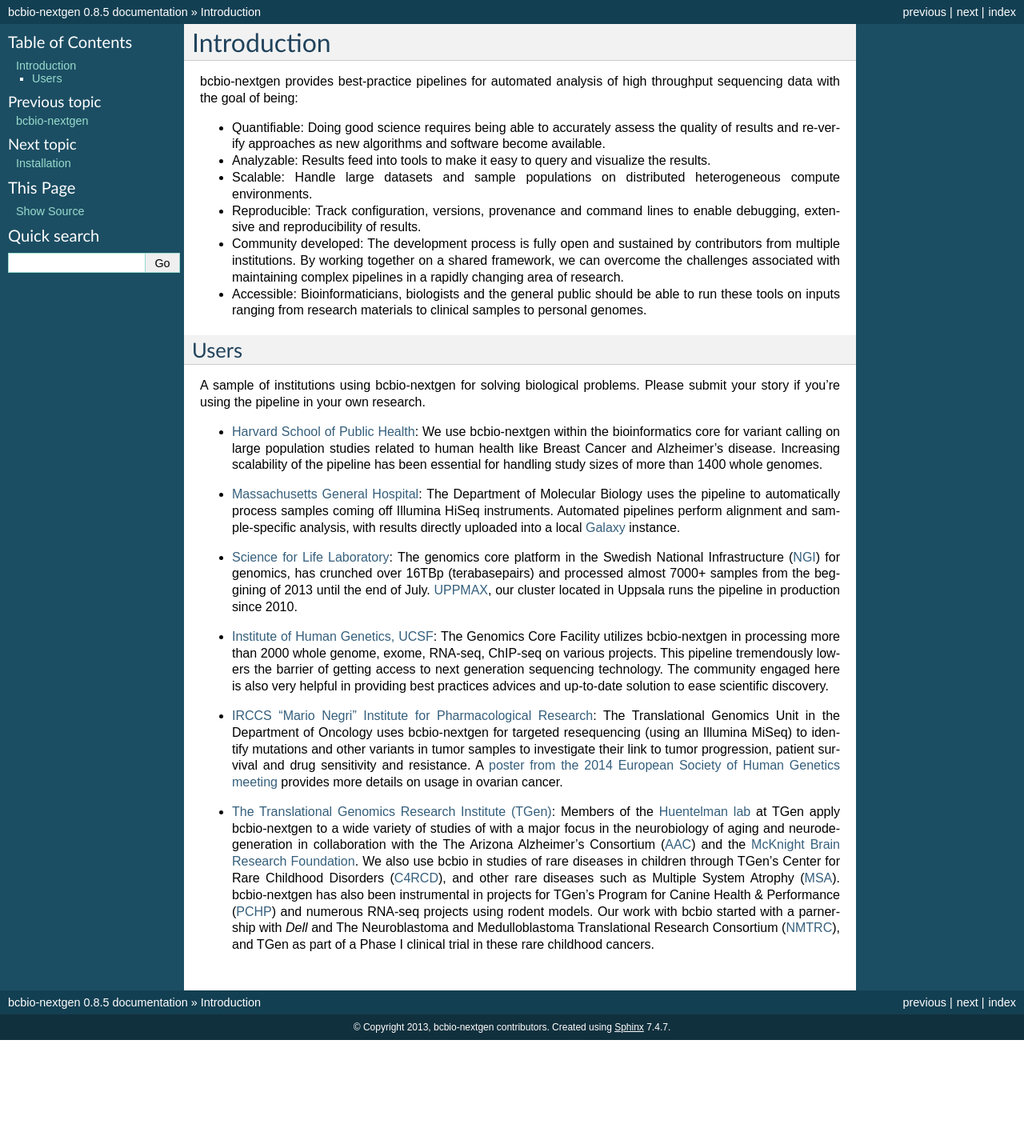
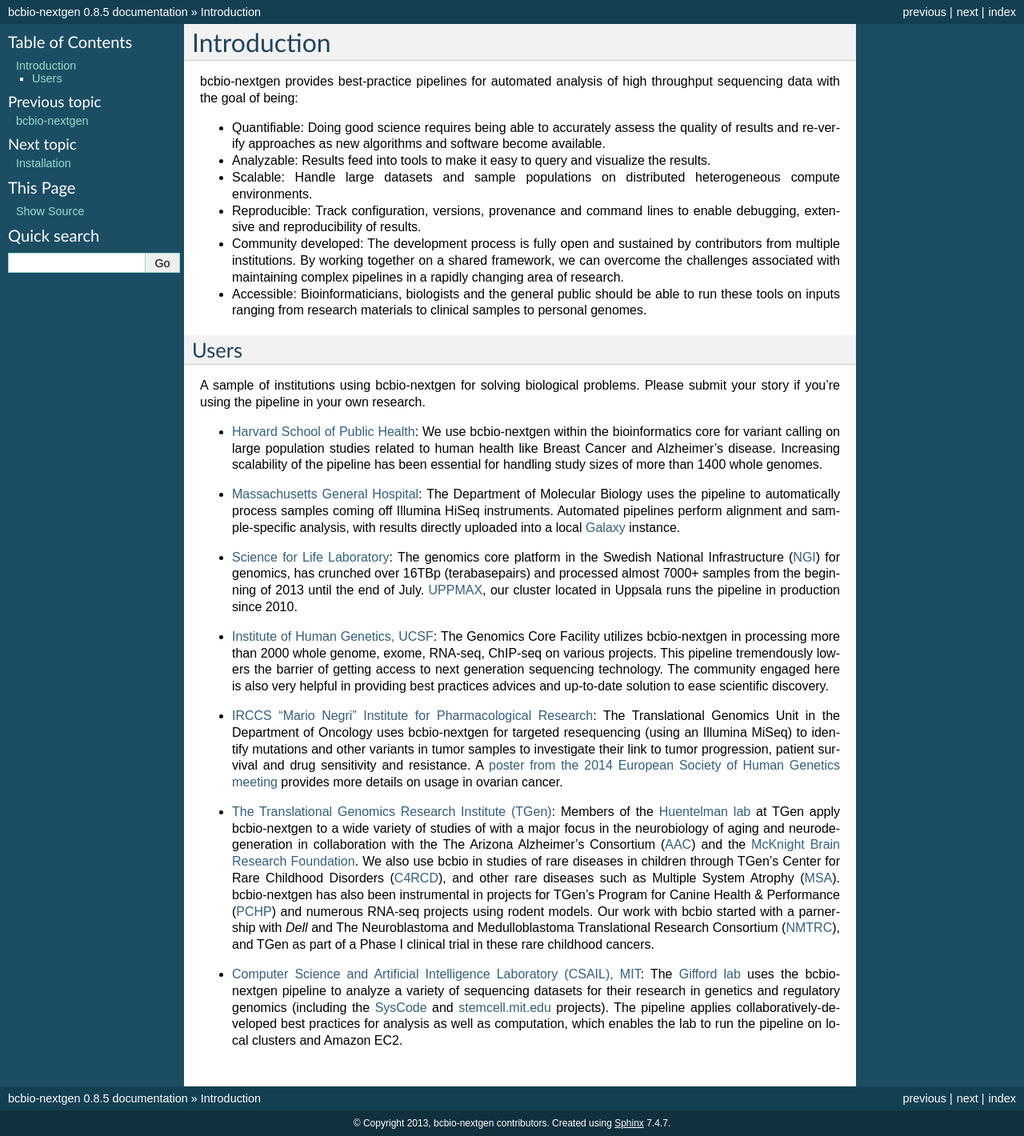
Before and after one commit to bcbio/bcbio-nextgen, a Sphinx documentation site: the page built from docs/contents/introduction.rst, in a window 1280 px wide. Shown: the whole page at 80% size. Built offline with Sphinx 7.4.7, drawn with Linux system fonts in a browser that asks for light colours; before the commit the page ends 1300 px from its top, so only the background shows below that.

Commit message:
Added paragraph about Gifford lab at MIT CSAIL.

```diff
--- a/docs/contents/introduction.rst
+++ b/docs/contents/introduction.rst
@@ -54,7 +54,7 @@
 - `Science for Life Laboratory`_: The genomics core platform in
   the Swedish National Infrastructure (`NGI`_) for genomics, has crunched
   over 16TBp (terabasepairs) and processed almost 7000+ samples
-  from the beggining of 2013 until the end of July. `UPPMAX`_, our
+  from the beginning of 2013 until the end of July. `UPPMAX`_, our
   cluster located in Uppsala runs the pipeline in production since 2010.
 
 .. _Science for Life Laboratory: http://scilifelab.se/
@@ -106,3 +106,17 @@
 .. _PCHP: http://www.tgen.org/research/canine-health-performance.aspx
 .. _Dell: http://www.dell.com/learn/us/en/70/healthcare
 .. _NMTRC: http://nmtrc.org/about
+
+- `Computer Science and Artificial Intelligence Laboratory (CSAIL),
+  MIT`_: The `Gifford lab`_ uses the bcbio-nextgen pipeline to analyze
+  a variety of sequencing datasets for their research in genetics and
+  regulatory genomics (including the `SysCode`_ and
+  `stemcell.mit.edu`_ projects).  The pipeline applies
+  collaboratively-developed best practices for analysis as well as
+  computation, which enables the lab to run the pipeline on local
+  clusters and Amazon EC2.
+
+.. _Computer Science and Artificial Intelligence Laboratory (CSAIL), MIT: http://www.csail.mit.edu/
+.. _Gifford lab: http://cgs.csail.mit.edu/
+.. _SysCode: http://syscode.org/
+.. _stemcell.mit.edu: http://stemcell.mit.edu/
```
